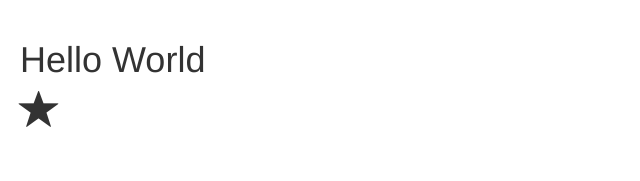
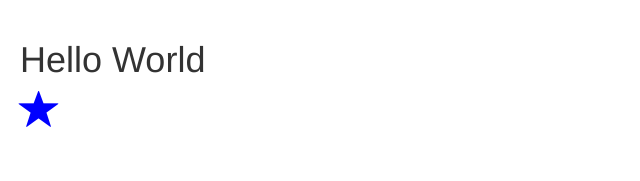
Before and after one commit to mohamedmonirshabana/angularProject, an Angular app: page / in a window 1280 px wide. Shown: the top 181 px of the page, without its empty margins (0-640 px from the left). Built offline with nearby package versions, Linux system fonts and the light colour scheme.

Commit message:
finish add style file and style embaded

```diff
--- a/src/app/favorite/favorite.component.css
+++ b/src/app/favorite/favorite.component.css
@@ -1,4 +1,6 @@
-
+.glyphicon-star {
+    color:red;
+}
  span{
      font-size: 40px;
  }
--- a/src/app/favorite/favorite.component.html
+++ b/src/app/favorite/favorite.component.html
@@ -1,3 +1,9 @@
+<style>
+    .glyphicon{
+        color:blue;
+    }
+</style>
+
 <span
 class="glyphicon"
 [class.glyphicon-star]= "isSelected"
--- a/src/app/favorite/favorite.component.ts
+++ b/src/app/favorite/favorite.component.ts
@@ -4,16 +4,25 @@ import { Component, OnInit, Input, Output, EventEmitter } from '@angular/core';
 @Component({
     selector: 'favorite',
     templateUrl: './favorite.component.html',
+
+    styles: [
+        `
+             .glyphicon{
+                color:green;
+            }
+            .glyphicon-star{
+                background:black;
+            }
+        `
+    ],
     styleUrls: ['./favorite.component.css'],
+
     // inputs: ['isFavorite']
 })
-export class FavoriteComponent implements OnInit{
+export class FavoriteComponent{
     @Input('isFavorite') isSelected!: boolean;
     @Output('change') click = new EventEmitter();
 
-    constructor() { }
-
-    ngOnInit() { }
 
     onClick() {
         this.isSelected = !this.isSelected;
```
